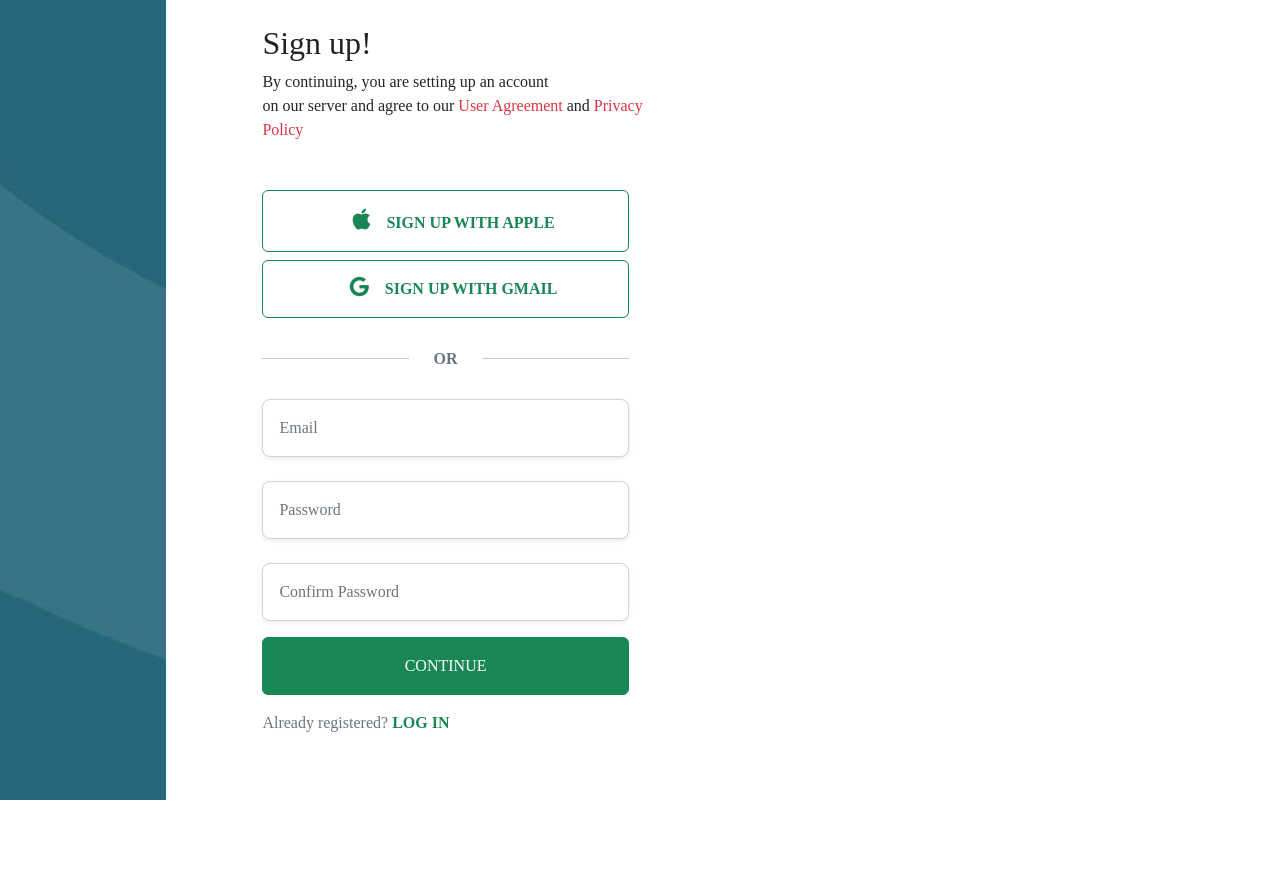
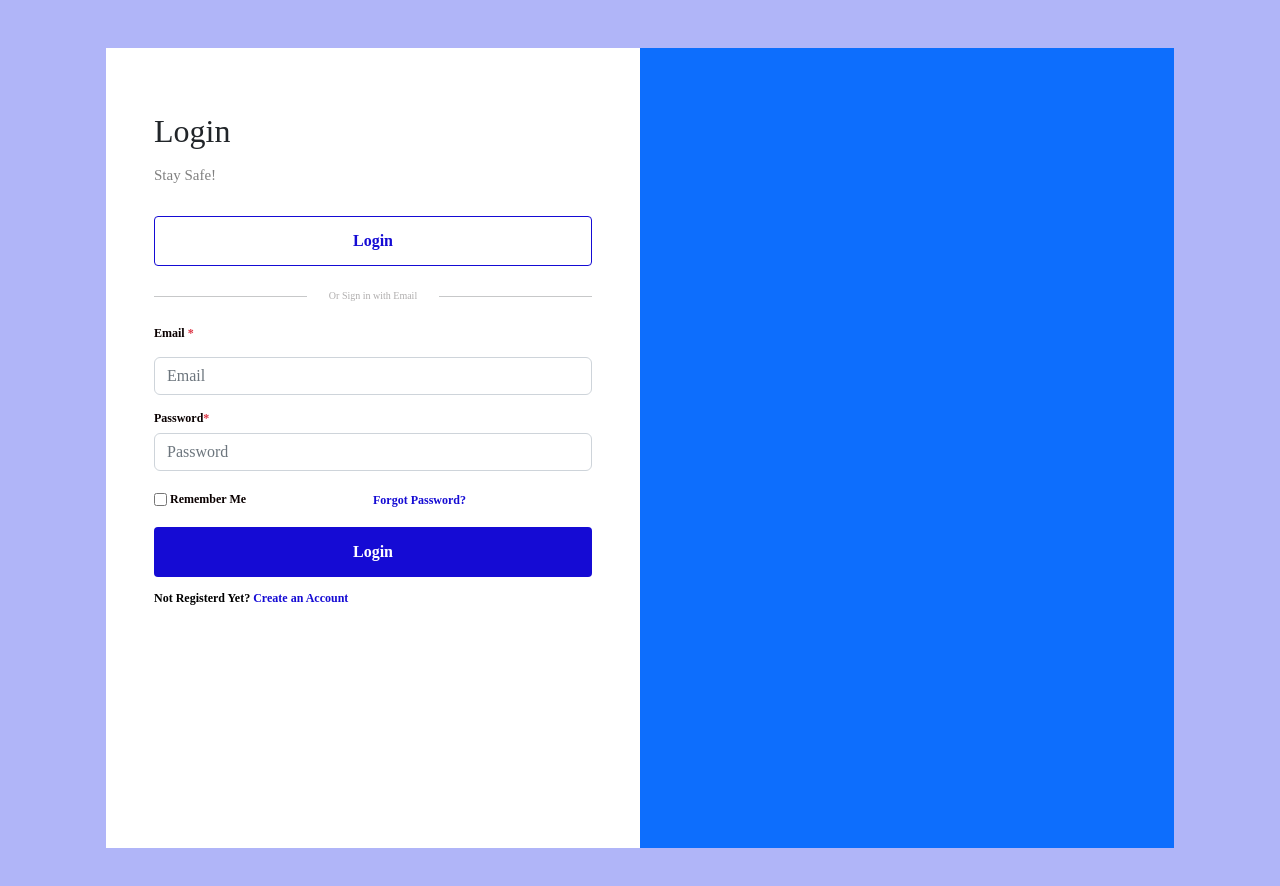
Before and after one commit to Iron0utlaw/hack-login-page, a plain HTML site: page index.html in a window 1280 px wide. Before the commit the page ends 800 px from the top, so only its background shows below. Drawn offline with nearby package versions, Linux system fonts and the light colour scheme.

Commit message:
Add files via upload

```diff
--- a/index.html
+++ b/index.html
@@ -1,58 +1,65 @@
-<!DOCTYPE html>
+<!doctype html>
 <html lang="en">
   <head>
-    <meta charset="UTF-8">
-    <meta http-equiv="X-UA-Compatible" content="IE=edge">
-    <meta name="viewport" content="width=device-width, initial-scale=1.0">
-    <title>Sign Up for free!</title>
-    <link rel="stylesheet" href="https://cdn.jsdelivr.net/npm/bootstrap@5.2.0/dist/css/bootstrap.min.css">
-    <script src="https://kit.fontawesome.com/f81927b043.js" crossorigin="anonymous"></script>
+    <meta charset="utf-8">
+    <meta name="viewport" content="width=device-width, initial-scale=1">
+    <title>Bootstrap demo</title>
+    <link href="https://cdn.jsdelivr.net/npm/bootstrap@5.2.0/dist/css/bootstrap.min.css" rel="stylesheet" integrity="sha384-gH2yIJqKdNHPEq0n4Mqa/HGKIhSkIHeL5AyhkYV8i59U5AR6csBvApHHNl/vI1Bx" crossorigin="anonymous">
     <link rel="stylesheet" href="style.css">
 </head>
   <body>
-<div class="container-fluid">
-    <div class="row">
-        <div class=" config imgwali">
-
-
+      <section class="Form">
+          <div class="container p-5">
+              <div class="row no-gutters">
+                  <div class="col-lg-6 pt-5 px-5 right-panel">
+                      <h2 class="font-weight-bold pt-3 pb-2">Login</h2>
+                      <h6 class="tag mb-3">Stay Safe!</h6>
+                      <button type="button" class="btn0 mt-3 mb-4">Login</button>
+                      <div class="d-flex justify-content-between align-items-center">
+                          <hr width="35%">
+                          <h6 class="tag0 m-0">Or Sign in with Email</h6>
+                          <hr width="35%">
                       </div>
-        <div class="config2 py-4 px-5" >
-            <div class="row">
-                <div class="col-12 ms-md-5" id="hata">
-                    <h2>Sign up!</h2>
-                    <div class="text mb-0 mb-md-5">
-                    By continuing, you are setting up
-                    an account <br> on our server and agree to our <a href="#"> <span class="user text-danger">User Agreement </span></a> and
-                    <a href="#"> <span class="user text-danger">Privacy Policy</span></a>
-
-
+                      <form action="">
+                          <div class="form-row">
+                              <div class="col-lg-12 mt-4">
+                                  <h6 class="tag-pr">Email <span class="text-danger">*</span></h6>
+                                  <input type="email" placeholder="Email"class="form-control my-3" name="" id="">
                               </div>
-                <div class="buttons d-flex flex-column mt-md-3 mt-5">
-                <button class="btn btn-outline-success py-3 px-md-0 px-0 mb-2" ><i id="icon"class="fa-brands fa-apple px-md-3 px-2 fs-4"></i><span class="fw-bold">SIGN UP WITH APPLE</span></button>
-                <button class="btn btn-outline-success py-3  px-md-0 px-0" ><i id="icon"class="fa-brands fa-google px-md-3 px-2 fs-5"></i><span class="fw-bold">SIGN UP WITH GMAIL</span></button>
-
-                <div class="or d-flex mt-4 align-items-center">
-                <hr style="width:100%"> <span class="ook text-center w-50 fw-bold text-muted" >OR</span><hr style="width:100%">
                           </div>
-            <div class="form mt-4"> <input id="Email" name="Email" type="Email" placeholder="Email" required class="form-control form-control-lg py-3 fs-6 border-2 shadow-sm input-lg" id="input"></div>
-            <div class="form mt-4"> <input id="Password" name="Password" type="Password" placeholder="Password" required class="form-control form-control-lg py-3 fs-6 border-2 shadow-sm input-lg" id="input"></div>
-            <div class="form mt-4"> <input id="CPassword" name="CPassword" type="CPassword" placeholder="Confirm Password" required class="form-control form-control-lg py-3 fs-6 border-2 shadow-sm input-lg" id="input"></div>
+                          <div class="form-row">
+                            <div class="col-lg-12">
+                                  <h6 class="tag-pr">Password<span class="text-danger">*</span></h6>
+                                  <input type="password" placeholder="Password"class="form-control" name="" id="">
                             </div>
-            <div class="buttons d-flex justify-content-center mt-3">
-                <button class="btn btn-success w-100 rs py-3">CONTINUE</button>
-
+                        <div class="form-row">
+                            <div class="form-row d-flex justify-content-between mt-3 mb-2">
+                                <div class="col-lg-6 d-flex align-items-center">
+                                    <input type="checkbox" name="" id=""><span class="tag-pr" style="margin-left: 3px;">Remember Me</span>
                                 </div>
-            <div class="footer mt-3">
-                <p class="text-muted">Already registered? <span class="fw-bold text-success ">LOG IN</span></p>
+                                <div class="col-lg-6">
+                                    <a href="#" class="tag1">Forgot Password?</a>
+                                </div>
+                            </div>
+                            <div class="col-lg-12">
+                                <button type="button" class="btn1 my-2">Login</button>
                             </div>
 
+                            <div class="form-row d-flex justify-content-between">
+                                <div class="col-lg-12">
+                                    <span class="tag1" style="color: black;">Not Registerd Yet? <a href="/signup/index.html" class="tag1">Create an Account</a></span>
+                                </div>
+                            </div>
+                        </div>
+                    </div>
+                      </form>
                   </div>
 
+                  <div class="col-lg-6 bg-primary left-panel">
                 </div>
               </div>
-
-
-
-    <script src="https://cdn.jsdelivr.net/npm/bootstrap@5.2.0/dist/js/bootstrap.bundle.min.js"></script>
+          </div>
+      </section>
+    <script src="https://cdn.jsdelivr.net/npm/bootstrap@5.2.0/dist/js/bootstrap.bundle.min.js" integrity="sha384-A3rJD856KowSb7dwlZdYEkO39Gagi7vIsF0jrRAoQmDKKtQBHUuLZ9AsSv4jD4Xa" crossorigin="anonymous"></script>
   </body>
 </html>
--- a/style.css
+++ b/style.css
@@ -1,121 +1,74 @@
-
-html,body{
-    height: 100%;
+*{
+    margin: 0;
+    padding: 0;
+    box-sizing: border-box;
 }
 
 body{
+    background-color: #B0b5f8;
     font-family: 'poppins';
 }
 
-.imgwali{
-
-
-   position: fixed;
-   top:0;
-   bottom:0;
-
-    min-height:100%;
-
-    width:100%;
-    background-image: url("bg.jpg");
-    -webkit-background-size: cover;
-    -moz-background-size: cover;
-    -o-background-size: cover;
-    background-size: cover;
-    background-position: center;
-
-}
-/* @media(max-width:900px){
-
-    .imgwali{
+.left-panel{
+    background-color: #150bd4;
     height: 100vh;
 }
-}
-@media(max-width:600px){
 
-    .imgwali{
-        height: 100vh;
-    }
-}
-@media(max-width:400px){
-
-    .imgwali{
-        height: 100vh;
-    }
-} */
-.row{
-    height: 100%;
-}
-.config{
-
-    flex: 0 0 auto;
-    width: 13%;
-
-
-}
-.text{
-    width: 38%;
+.right-panel{
+    background-color: white;
 }
 
-a{
-    text-decoration: none;
-}
-.config2{
-
-     /* background-color: rgb(239, 255, 255); */
-    flex: 0 0 auto;
-    width: 87%;
-    margin-left: auto;
-
-
-
-    /* background-image: linear-gradient(to bottom right, rgb(179, 234, 234), white); */
-}
-#hata{
+.btn1{
+    border: none;
+    outline: none;
+    height: 50px;
     width: 100%;
-    overflow-y: hidden;
-
-    overflow-x: hidden;
-}
-.buttons{
-    width:36%;
-
-}
-@media(max-width:1000px){
-    .buttons{
-        width: 50%;
-    }
-}
-@media(max-width:900px){
-    .text{
-        width: 100%;
+    background-color: #150bd4;
+    color: white;
+    border-radius: 4px;
+    font-weight: bold;
 }
 
-    .buttons{
-
-
-       width:90%
-    }
-}
-@media(max-width:300px){
-    .buttons{
-        width: 100%;
+.btn1:hover{
+    background-color: white;
+    border: 1px solid;
+    color: #150bd4;
 }
 
+.tag{
+    font-size: 15px;
+    color: grey;
 }
 
-@media(max-width:370px){
-    #icon{
-        display: none;
-    }
-}
-body{
-    width: 100%;
-    overflow-x: hidden !important;
-
+.tag-pr{
+    font-size: 12px;
+    color: rgb(10, 0, 0);
+    font-weight: 600;
 }
 
-.container-fluid{
-    overflow-x: hidden !important;
+hr{
+    margin: 0;
+}
 
+.tag0{
+    font-size: 10px;
+    color: rgb(176, 174, 174);
 }
+
+.btn0{
+    border: 1px solid #150bd4;
+    outline: none;
+    height: 50px;
+    width: 100%;
+    color: #150bd4;
+    background-color: white;
+    border-radius: 4px;
+    font-weight: bold;
+}
+
+.tag1{
+    font-size: 12px;
+    font-weight: 600;
+    text-decoration: none;
+    color: #150bd4;
+}
```
Lines whose indentation alone changed are shown as unchanged.
